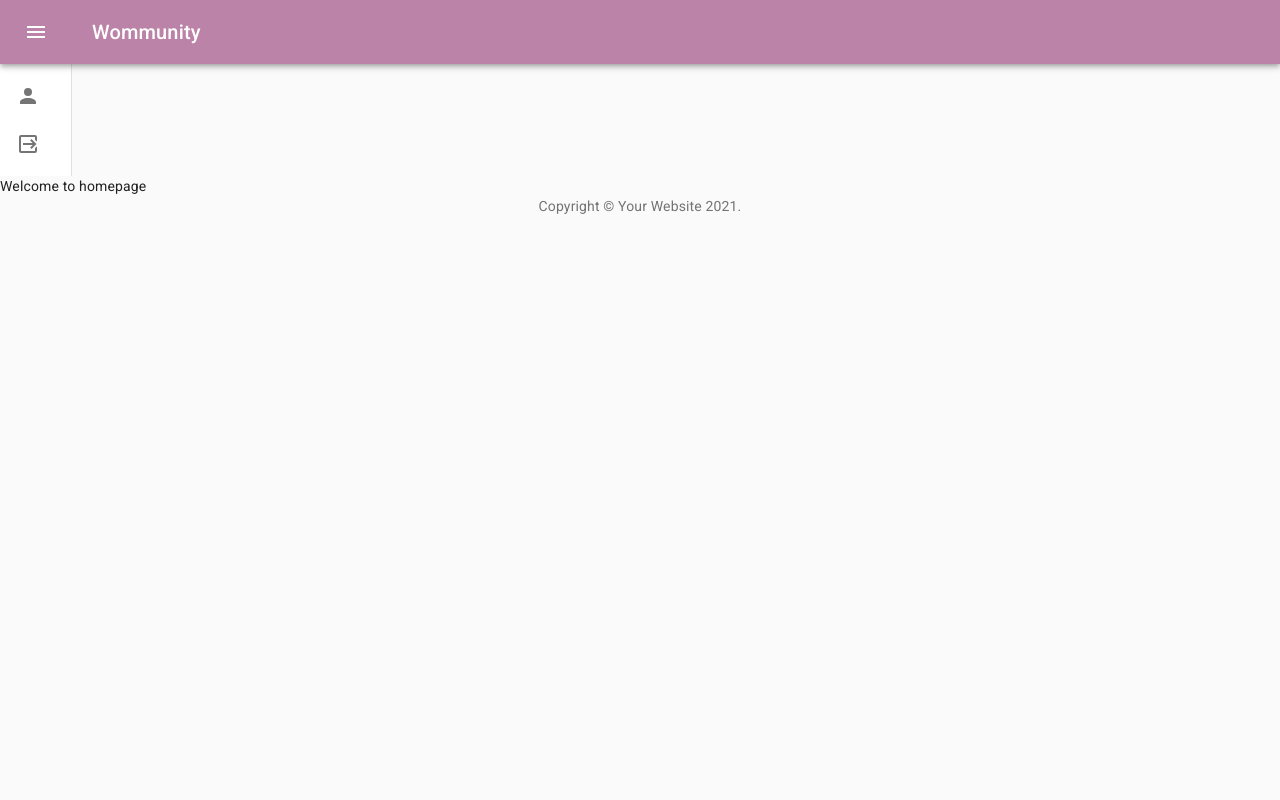
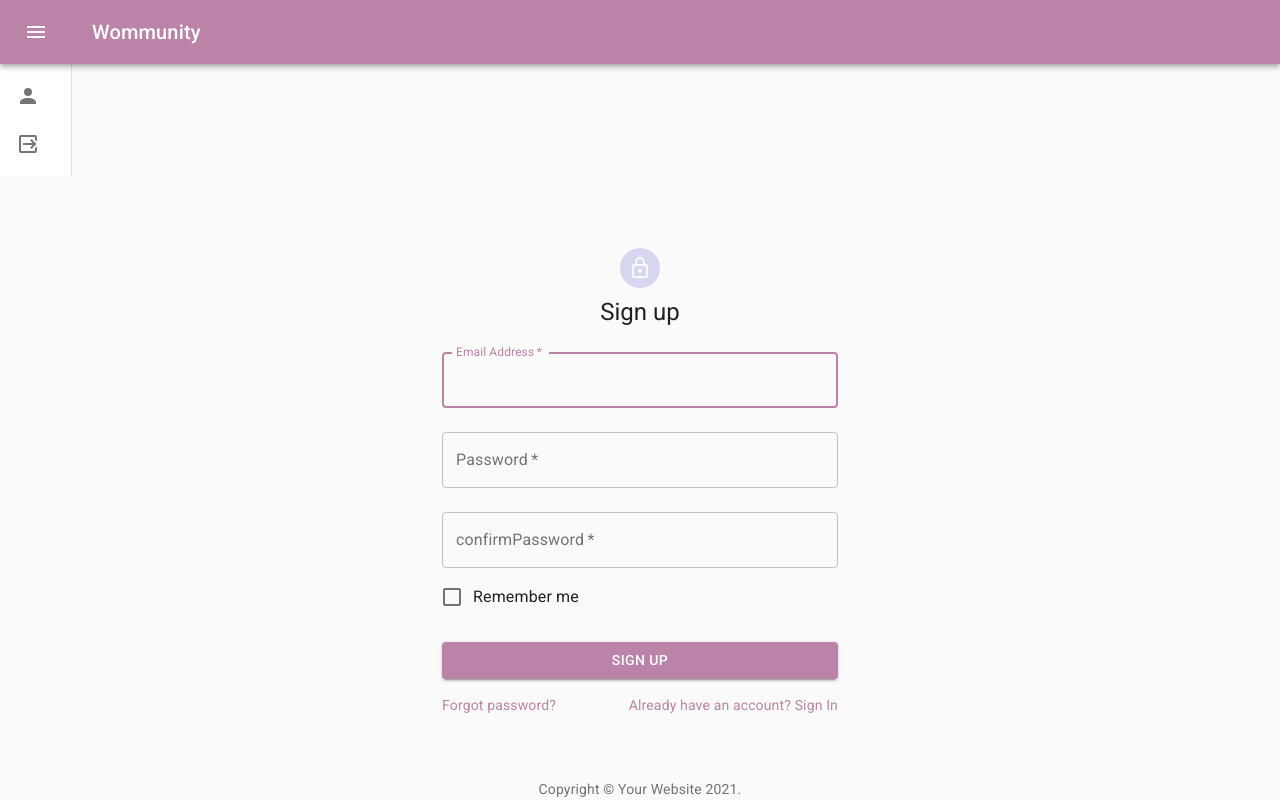
Before and after one commit to barbarad91/wommunity, a React (Create React App) app in the folder client/: page /signup in a window 1280 px wide. Before the commit this address led to /. Built offline with nearby package versions, Linux system fonts and the light colour scheme; no server answers.

Commit message:
Update protected routes

```diff
--- a/client/src/Components/App.tsx
+++ b/client/src/Components/App.tsx
@@ -13,14 +13,14 @@ import LoggedOutRoute from './LoggedOutRoute'
 import AdminRoute from './AdminRoute'
 
 function App() {
-  const ctx = useContext(loggedUserContext).user
-  console.log('ctx', ctx)
+  const { user } = useContext(loggedUserContext)
+  const userIsEmpty = !Object.keys(user).length
   return (
     <BrowserRouter>
       <NavBar />
       <Switch>
         <Route path="/" exact>
-          {ctx ? <Homepage /> : <Redirect to="signin" />}
+          {!userIsEmpty ? <Homepage /> : <Redirect to="signin" />}
         </Route>
         <LoggedOutRoute path="/signin" component={SignIn} />
         <LoggedOutRoute path="/signup" component={SignUp} />
--- a/client/src/Components/BarMenu.tsx
+++ b/client/src/Components/BarMenu.tsx
@@ -18,8 +18,8 @@ const BarMenu = () => {
   const authService = new AuthService()
 
   const signOut = async () => {
-    const userData = await authService.signOut()
-    setUser(userData.data)
+    await authService.signOut()
+    setUser({})
   }
 
   return (
--- a/client/src/Components/LoggedInRoute.tsx
+++ b/client/src/Components/LoggedInRoute.tsx
@@ -4,6 +4,7 @@ import { loggedUserContext } from 'src/Pages/userContext'
 
 const LoggedInRoute = ({ component: Component, ...otherProps }: RouteProps) => {
   const { user } = useContext(loggedUserContext)
+  console.log('user de loggedin', user)
   return (
     <Route
       render={(otherProps: RouteComponentProps) =>
--- a/client/src/Components/LoggedOutRoute.tsx
+++ b/client/src/Components/LoggedOutRoute.tsx
@@ -4,10 +4,12 @@ import { loggedUserContext } from 'src/Pages/userContext'
 
 const LoggedOutRoute = ({ component: Component, ...otherProps }: RouteProps) => {
   const { user } = useContext(loggedUserContext)
+
+  const userIsEmpty = !Object.keys(user).length
   return (
     <Route
       render={(otherProps: RouteComponentProps) =>
-        !user && Component ? <Component {...otherProps} /> : <Redirect to="/" />
+        Component && userIsEmpty ? <Component {...otherProps} /> : <Redirect to="/" />
       }
     ></Route>
   )
--- /dev/null
+++ b/client/src/Components/SignUpForm.tsx
@@ -0,0 +1,83 @@
+import Button from '@material-ui/core/Button'
+import TextField from '@material-ui/core/TextField'
+import FormControlLabel from '@material-ui/core/FormControlLabel'
+import Checkbox from '@material-ui/core/Checkbox'
+import React, { useContext, useState } from 'react'
+import AuthService from 'src/Services/auth.service'
+import { loggedUserContext } from 'src/Pages/userContext'
+import { useHistory } from 'react-router'
+
+type SignUpFormProps = {
+  formClass?: string
+  submitClass?: string
+  history?: any
+}
+
+const SignUpForm = ({ formClass, submitClass }: SignUpFormProps) => {
+  const [username, setUsername] = useState('')
+  const [password, setPassword] = useState('')
+  const [confirmPassword, setConfirmPassword] = useState('')
+
+  const history = useHistory()
+
+  const { setUser } = useContext(loggedUserContext)
+  const authService = new AuthService()
+
+  const handleSubmit = async (e: React.FormEvent<HTMLFormElement>) => {
+    e.preventDefault()
+    try {
+      const userData = await authService.signUp({ username, password, confirmPassword })
+      setUser(userData.data)
+      history.push('/')
+    } catch (error) {
+      console.error(error)
+    }
+  }
+
+  return (
+    <form className={formClass} noValidate onSubmit={(e) => handleSubmit(e)}>
+      <TextField
+        variant="outlined"
+        margin="normal"
+        required
+        fullWidth
+        id="email"
+        label="Email Address"
+        name="email"
+        autoComplete="email"
+        autoFocus
+        onChange={(e) => setUsername(e.target.value)}
+      />
+      <TextField
+        variant="outlined"
+        margin="normal"
+        required
+        fullWidth
+        name="password"
+        label="Password"
+        type="password"
+        id="password"
+        autoComplete="current-password"
+        onChange={(e) => setPassword(e.target.value)}
+      />
+      <TextField
+        variant="outlined"
+        margin="normal"
+        required
+        fullWidth
+        name="confirmPassword"
+        label="confirmPassword"
+        type="password"
+        id="confirmPassword"
+        autoComplete="current-password"
+        onChange={(e) => setConfirmPassword(e.target.value)}
+      />
+      <FormControlLabel control={<Checkbox value="remember" color="primary" />} label="Remember me" />
+      <Button type="submit" fullWidth variant="contained" color="primary" className={submitClass}>
+        Sign Up
+      </Button>
+    </form>
+  )
+}
+
+export default SignUpForm
--- a/client/src/Pages/SignUp.tsx
+++ b/client/src/Pages/SignUp.tsx
@@ -5,12 +5,13 @@ import { mdiLockOutline } from '@mdi/js'
 import Typography from '@material-ui/core/Typography'
 import { makeStyles } from '@material-ui/core/styles'
 import Container from '@material-ui/core/Container'
+import Link from '@material-ui/core/Link'
+import Grid from '@material-ui/core/Grid'
 import Icon from '@mdi/react'
-import SignInForm from 'src/Components/SignInForm'
+import SignUpForm from 'src/Components/SignUpForm'
 
 const SignUp = () => {
   const classes = useStyles()
-
   return (
     <Container component="main" maxWidth="xs">
       <CssBaseline />
@@ -19,9 +20,21 @@ const SignUp = () => {
           <Icon path={mdiLockOutline} size={1} />
         </Avatar>
         <Typography component="h1" variant="h5">
-          Sign in
+          Sign up
         </Typography>
-        <SignInForm formClass={classes.form} submitClass={classes.submit} />
+        <SignUpForm formClass={classes.form} submitClass={classes.submit} />
+        <Grid container>
+          <Grid item xs>
+            <Link href="#" variant="body2">
+              Forgot password?
+            </Link>
+          </Grid>
+          <Grid item>
+            <Link href="/signin" variant="body2">
+              {'Already have an account? Sign In'}
+            </Link>
+          </Grid>
+        </Grid>
       </div>
       <Box mt={8}></Box>
     </Container>
--- a/client/src/Services/auth.service.ts
+++ b/client/src/Services/auth.service.ts
@@ -10,11 +10,15 @@ class AuthService {
     })
   }
 
+  signUp = (userData: SignUpData) => {
+    return this.api.post<SignInResponse>('/signup', userData, { withCredentials: true })
+  }
+
   signIn = (userData: SignInData) => {
     return this.api.post<SignInResponse>('/signin', userData, { withCredentials: true })
   }
   getUser = () => {
-    return this.api.get<GetUserResponse | string>('/user', { withCredentials: true })
+    return this.api.get<GetUserResponse>('/user', { withCredentials: true })
   }
   signOut = () => {
     return this.api.get('/signout', { withCredentials: true })
@@ -25,12 +29,13 @@ type SignInData = {
   username: string
   password: string
 }
+type SignUpData = SignInData & { confirmPassword: string }
 
 type SignInResponse = GetUserResponse | string
 
 type GetUserResponse = {
-  username: string
-  isAdmin: boolean
+  username?: string
+  isAdmin?: boolean
 }
 
 export default AuthService
```
Also changed, not shown: 2 other files (tests, documents, lock files or other folders).
